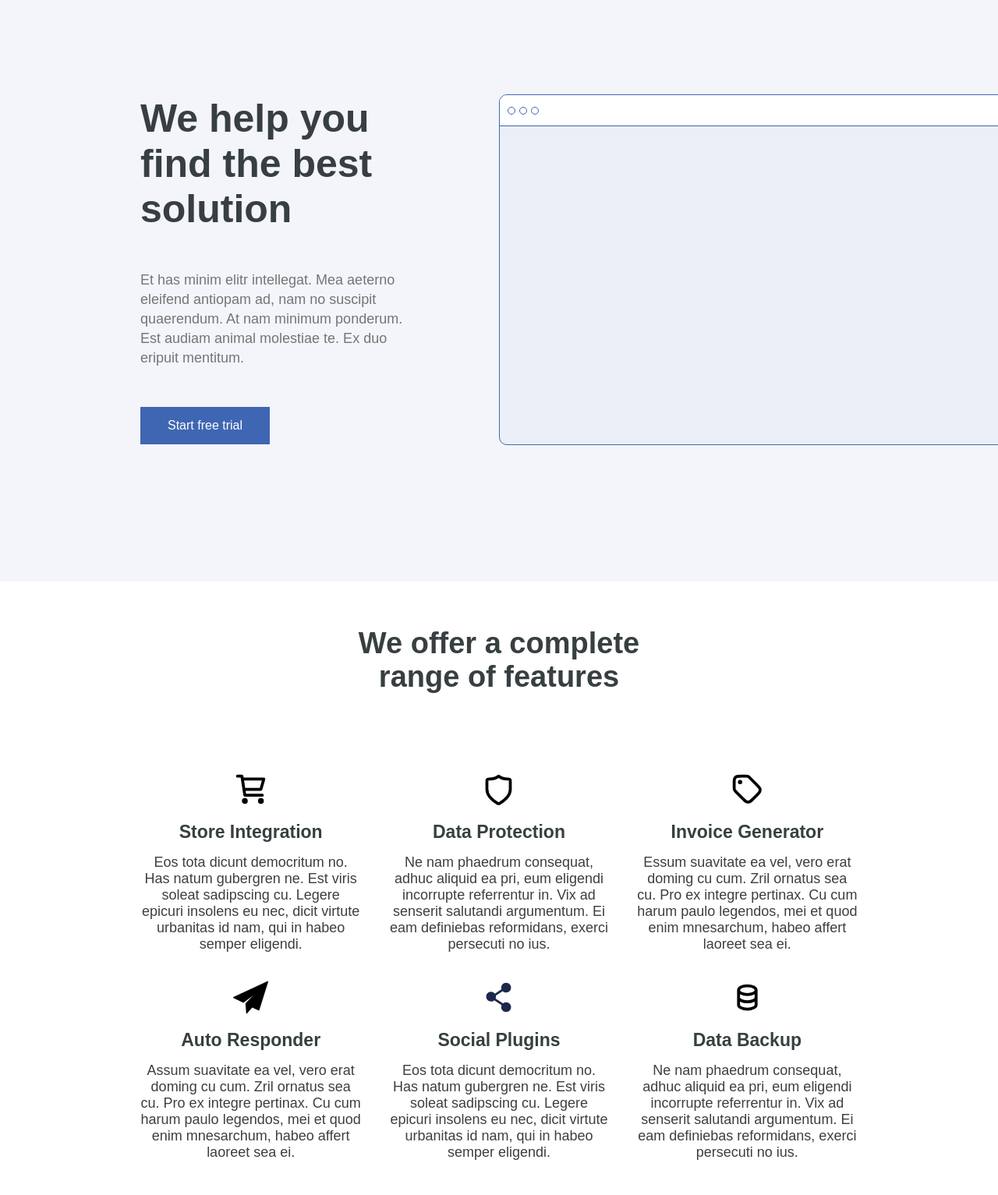
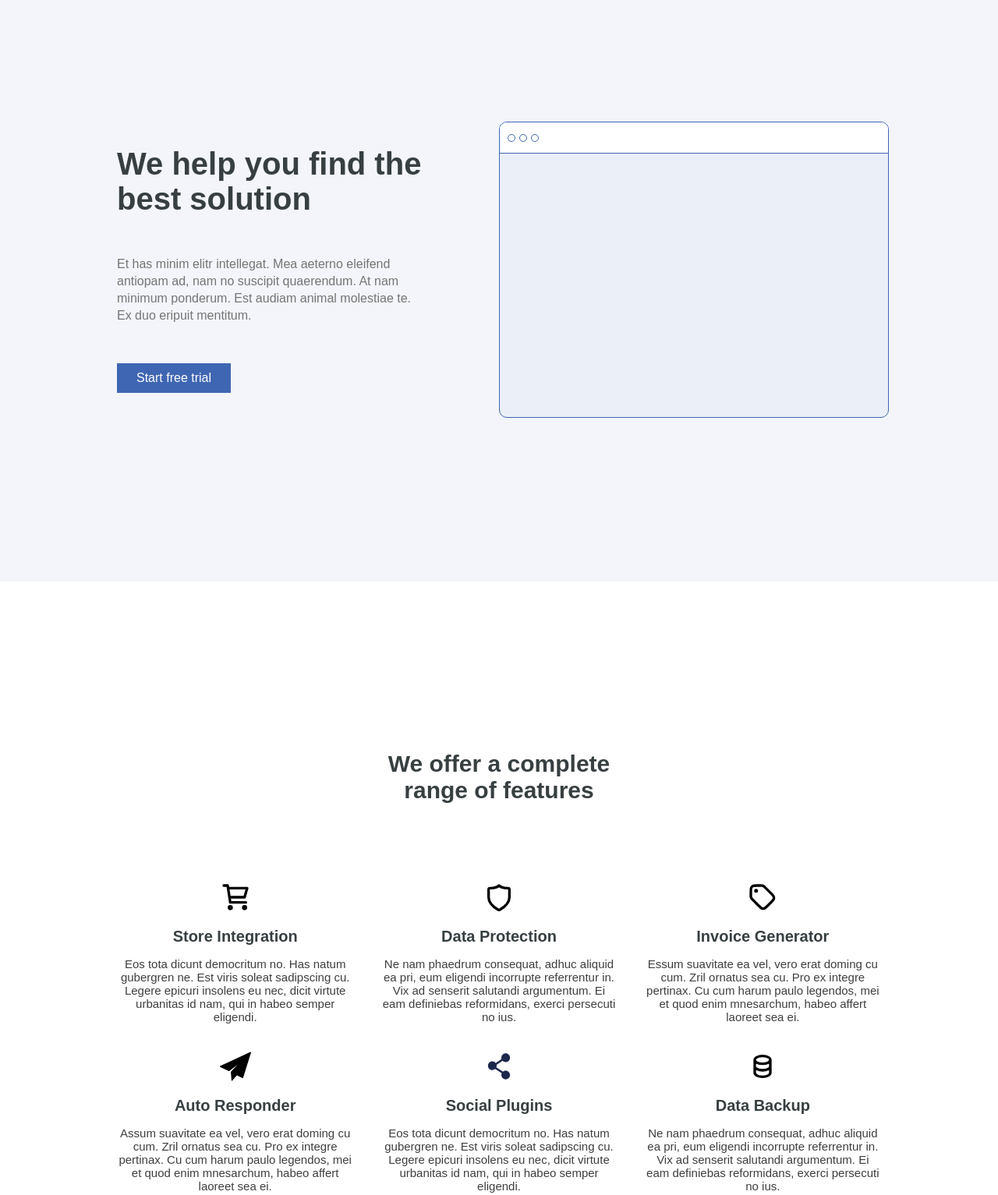
Before and after one commit to Arunbaskaran96/admavin-html, a plain HTML site: page index.html in a window 1280 px wide. Shown: the part 160-1693 px from the top of the page at 78% size. Drawn offline with Linux system fonts and the light colour scheme.

Commit message:
admavin html task

```diff
--- a/style.css
+++ b/style.css
@@ -3,7 +3,7 @@
     --max-width:1250px;
     --color-blue:rgba(63,102,178,255);
     --color-grey:rgba(243,245,250,255);
-    --padding:0px 180px;
+    --padding:0px 150px;
     --color-light:#757575;
     --color-header:rgba(55,63,65,255);
     --color-font:#3f3e3e;
@@ -38,7 +38,7 @@ button{
     border: none;
     color: white;
     font-size: 16px;
-    padding: 15px 35px;
+    padding: 10px 25px;
     cursor: pointer;
     transition:all 500ms;
     &:hover{
@@ -87,7 +87,7 @@ header{
     padding: var(--padding);
 }
 nav a{
-    font-size: 18px;
+    font-size: 16px;
     font-weight: 500;
     color:var(--color-font);
 }
@@ -106,7 +106,7 @@ nav a{
     height: 100vh;
     padding: var(--padding);
     background-color: var(--color-grey);
-    gap: 70px;
+    gap: 50px;
 }
 .home_left{
     width: 50%;
@@ -118,18 +118,18 @@ nav a{
 }
 .home_left>div>p{
     color: var(--color-light);
-    line-height: 25px;
+    line-height: 22px;
 }
 .home_left>div>h1{
     color: var(--color-header);
 }
 
 .home_left>div>h1{
-    font-size: 50px;
+    font-size: 40px;
 }
 
 .home_left>div>p{
-    font-size: 18px;
+    font-size: 16px;
 }
 
 .home_right{
@@ -137,8 +137,8 @@ nav a{
 }
 
 .layout{
-    height: 450px;
-    width: 650px;
+    height: 380px;
+    width: 500px;
     border: 1px solid var(--color-blue);
     border-radius: 10px;
     background-color: rgba(235,239,247,255);
@@ -166,6 +166,7 @@ nav a{
     padding: var(--padding);
     flex-direction: column;
     gap: 100px;
+    margin-top: 100px;
 }
 .feature_header_container{
     display: flex;
@@ -173,8 +174,8 @@ nav a{
     text-align: center;
 }
 .feature_head{
-    width: 400px;
-    font-size: 38px;
+    width: 350px;
+    font-size: 30px;
     color: var(--color-header);
 }
 .feature>h3{
@@ -182,7 +183,7 @@ nav a{
 }
 
 .icon{
-    height: 45px;
+    height: 40px;
 }
 .features{
     display: grid;
@@ -193,13 +194,13 @@ nav a{
     flex-direction: column;
     gap: 15px;
 }
-.feature  p{
+.feature p{
     text-align: center;
     color:var(--color-font);
-    font-size: 18px;
+    font-size: 15px;
 }
 .feature h3{
-    font-size: 23px;
+    font-size: 20px;
 }
 /* feature component */
 
@@ -222,11 +223,11 @@ nav a{
 
 .process_left>div>p{
     color: var(--color-light);
-    font-size: 20px;
-    line-height: 28px;
+    font-size: 16px;
+    line-height: 20px;
 }
 .graph{
-    height: 400px;
+    height: 350px;
     width: 100%;
     border-bottom: 1px solid var(--color-blue);
     border-left: 1px solid var(--color-blue) ;
@@ -248,7 +249,7 @@ nav a{
 
 .discover>p{
     color:var(--color-font);
-    font-size: 19px;
+    font-size: 15px;
 }
 .discover_right{
     gap: 60px;
@@ -267,11 +268,11 @@ nav a{
 }
 .text p{
     color:var(--color-font);
-    font-size: 19px;
+    font-size: 16px;
 }
 .feedback_container>div>h1{
     color: var(--color-header);
-    font-size: 35px;
+    font-size: 30px;
 }
 /* feedback_container */
 
@@ -282,7 +283,7 @@ footer{
 }
 footer>p{
     color: #959a9b;
-    font-size: 14px;
+    font-size: 12px;
 }
 /* footer */
 
```
Also changed, not shown: index.html (+1 -1 lines).
